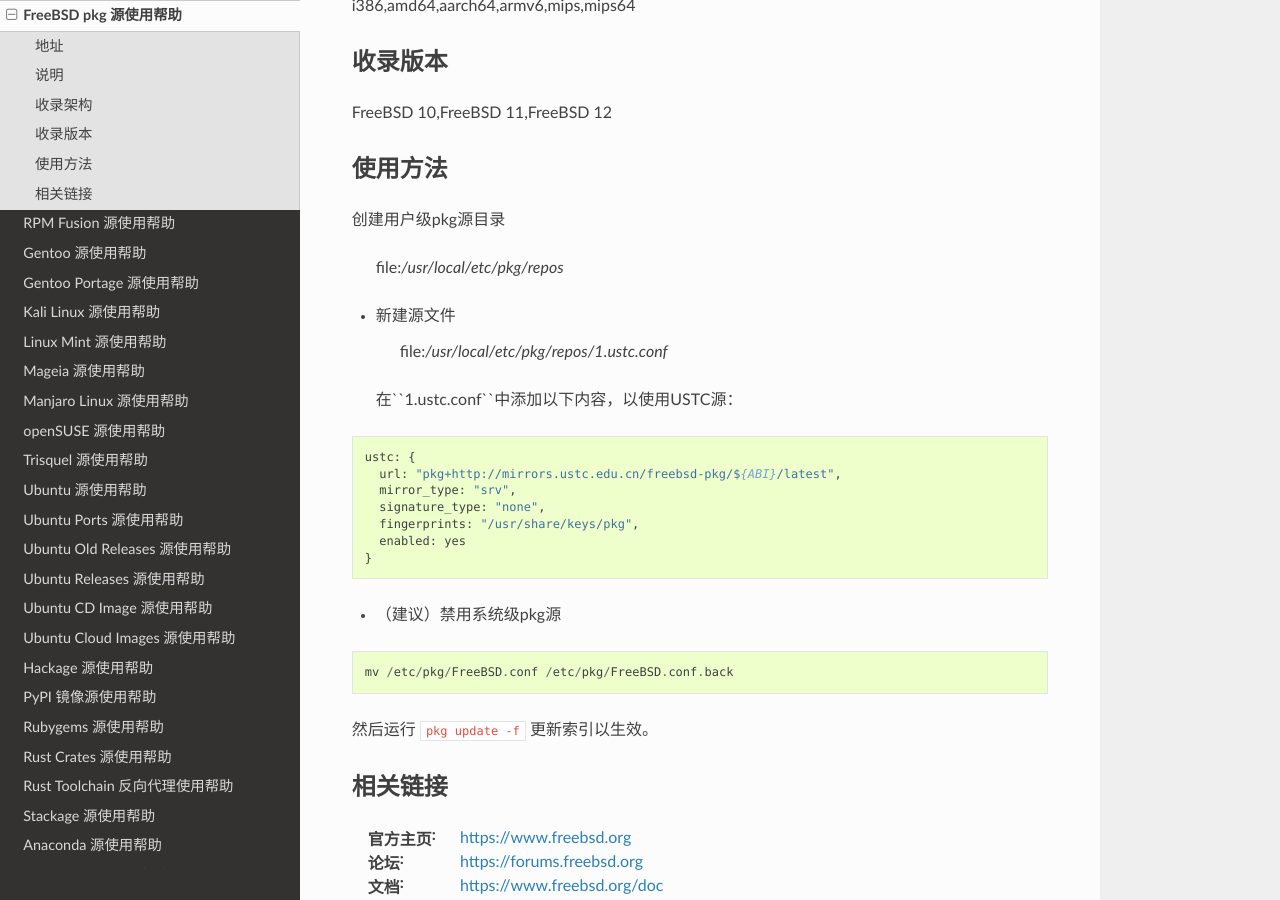
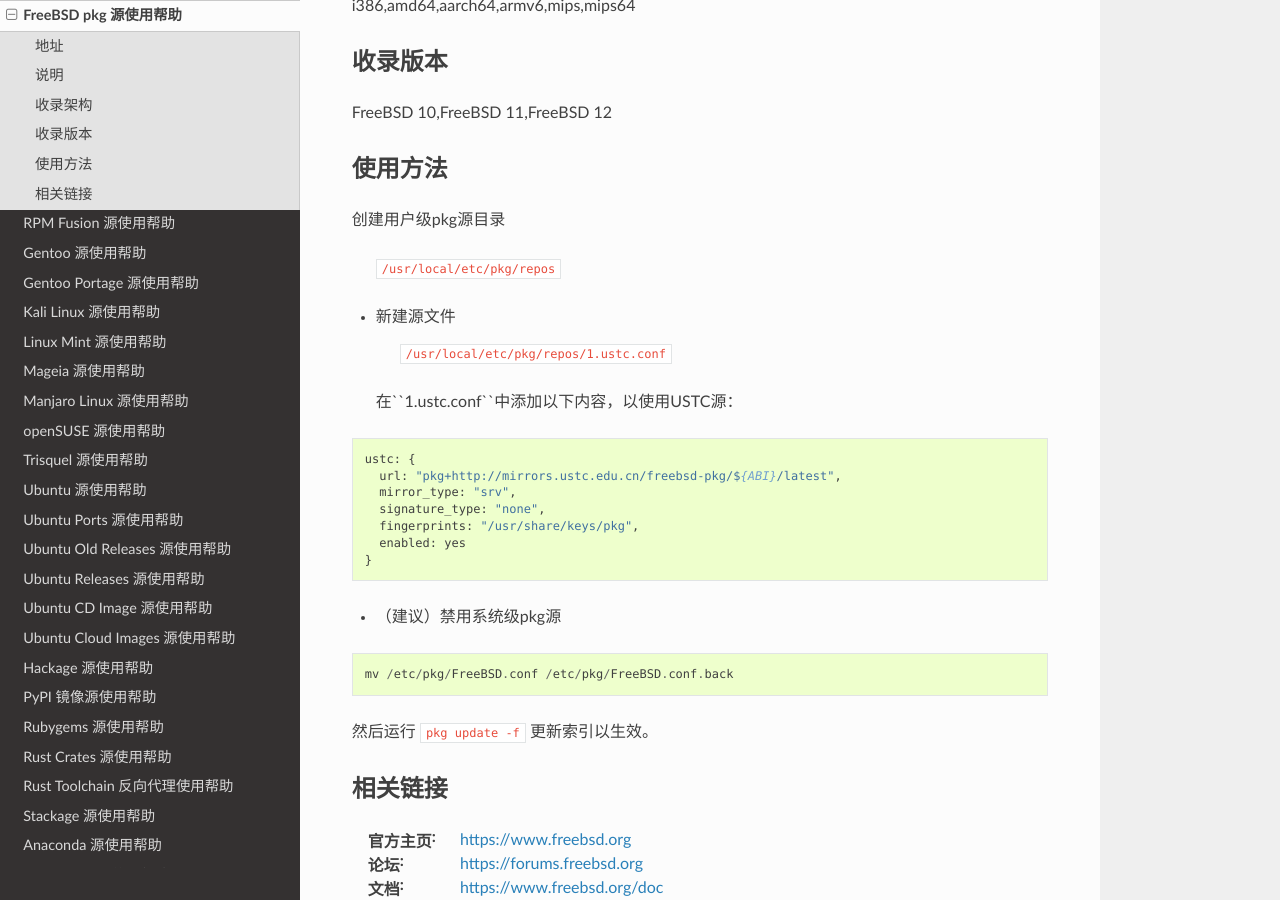
Before and after one commit to ustclug/mirrorhelp, a Sphinx documentation site: the page built from source/freebsd-pkg.rst, in a window 1280 px wide and 900 px high, scrolled down 447 px. Built offline with Sphinx 7.4.7 and the Read the Docs theme 2.0.0, drawn with Linux system fonts in a browser that asks for light colours; pages that are not in the unit, such as notebooks, are missing from menus.

Commit message:
修正:file

```diff
--- a/source/freebsd-pkg.rst
+++ b/source/freebsd-pkg.rst
@@ -28,11 +28,11 @@
 
 创建用户级pkg源目录
 
-    file:`/usr/local/etc/pkg/repos`
+    :file:`/usr/local/etc/pkg/repos`
 
 * 新建源文件
 
-    file:`/usr/local/etc/pkg/repos/1.ustc.conf`
+    :file:`/usr/local/etc/pkg/repos/1.ustc.conf`
 
  在``1.ustc.conf``中添加以下内容，以使用USTC源：
 
```
